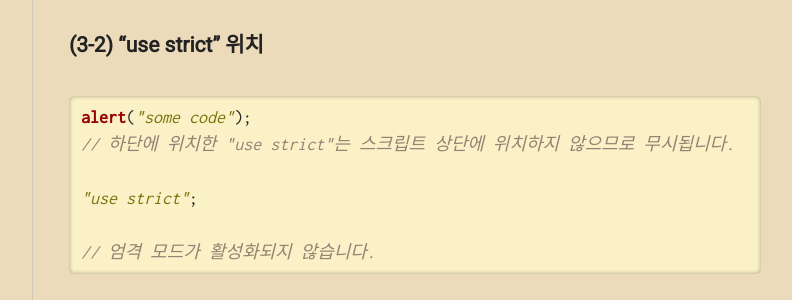
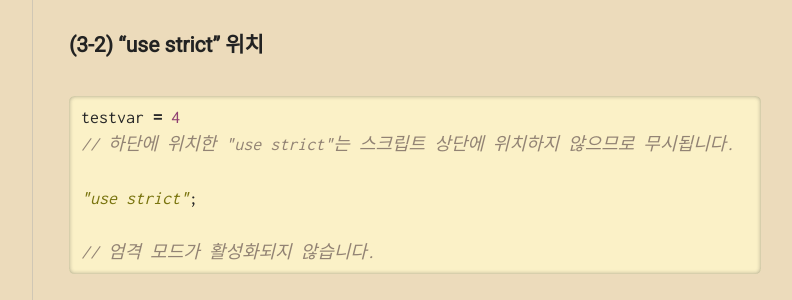
Before and after one commit to ha-jae-geun/jaegeunha94.github.io, a Jekyll site: the page built from _posts/2021-06-27-variable.md, in a window 1280 px wide. Shown: the part 3129-3429 px from the top of the page, without its empty margins (357-1149 px from the left). Built offline with Jekyll 4.4.1, drawn with Linux system fonts in a browser that asks for light colours; nearby versions of some CDN libraries; some web fonts are replaced.

Commit message:
Update 2021-06-27-variable.md

````diff
--- a/_posts/2021-06-27-variable.md
+++ b/_posts/2021-06-27-variable.md
@@ -95,7 +95,7 @@ testvar = 4;  // Uncaught ReferenceError: testvar is not defined
 
 ### (3-2) "use strict" 위치
 ```javascript
-alert("some code");
+testvar = 4
 // 하단에 위치한 "use strict"는 스크립트 상단에 위치하지 않으므로 무시됩니다.
 
 "use strict";
````
